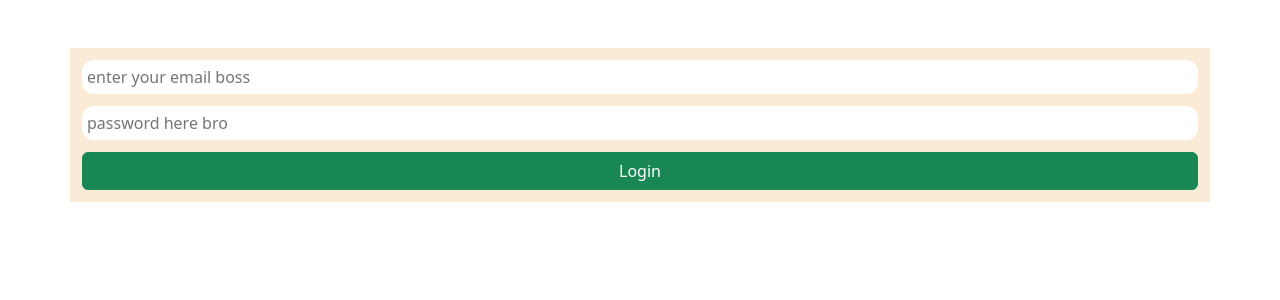
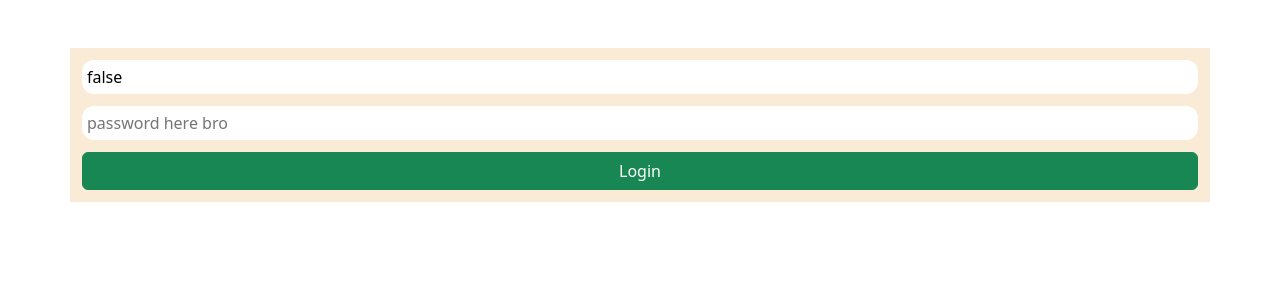
Before and after one commit to TORY-SKY/react-app-vite, a React (Vite) app: page / in a window 1280 px wide. Shown: the top 300 px of the page. Built offline with nearby package versions, Linux system fonts and the light colour scheme.

Commit message:
using the contextAPI to avoid propDrilling

```diff
--- a/src/App.tsx
+++ b/src/App.tsx
@@ -13,15 +13,15 @@ function App() {
     { id: 3, text: `${Vicky} An Automotive Engineer` },
   ];
    */
-  const [userName, setUserName] = useState([]);
-  const [psswrd, setPsswrd] = useState("");
+  const [userName, setUserName] = useState(false);
+  const [psswrd, setPsswrd] = useState(Number);
   //const [profile, setProfile] = useState("");
   return (
     <>
       <LoginContext.Provider
         value={{ userName, setUserName, psswrd, setPsswrd }}
       >
-        <LoginForm />
+        {userName ? <ProfilePage /> : <LoginForm />}
       </LoginContext.Provider>
     </>
   );
--- /dev/null
+++ b/src/components/ProfilePage.tsx
@@ -0,0 +1,13 @@
+import React, { useContext } from "react";
+import LoginContext from "./ContextFile/Context";
+
+const ProfilePage = () => {
+  const { userName, setUserName } = useContext(LoginContext);
+  return (
+    <div>
+      <h2>Welcome {userName}</h2>
+    </div>
+  );
+};
+
+export default ProfilePage;
--- a/src/components/style.css
+++ b/src/components/style.css
@@ -1,8 +1,8 @@
 .FORM{
     flex-direction: column;
     background-color: antiquewhite;
-    object-fit: contain;
-    width: fit-content;
+
+    width: 30%;
     padding: 12px;
 
 }
```
